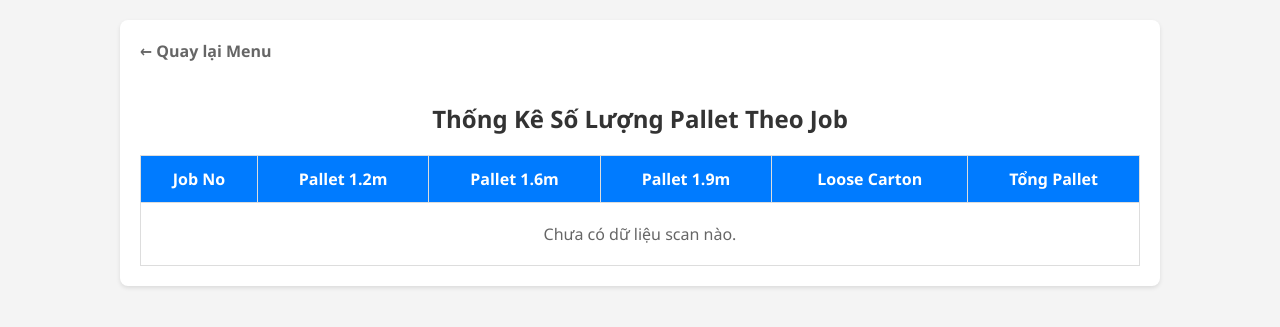
After one commit to Anhcodon2020/scan, a Flask app: template templates/statistics.html in a window 1280 px wide. The commit adds this page. Shown: the top 327 px of the page. Run offline with Flask 3, Linux system fonts and the light colour scheme; the template is opened without the code that fills it, so the values that code supplies are empty.

Commit message:
Add thống kê

```diff
--- a/app.py
+++ b/app.py
@@ -258,13 +258,33 @@ def delete_scan():
     job_type = data.get('job_type', '')
     pallet = data.get('pallet', '')
     sku = data.get('sku', '')
+    quantity = data.get('quantity')
 
     try:
-        # Xóa pallet (set null) cho các item thuộc job, pallet và sku này
+        # Nếu có số lượng cụ thể
+        if quantity is not None and str(quantity).strip() != '':
+            qty = int(quantity)
+            if qty > 0:
+                # Lấy danh sách ID cần xóa (giới hạn theo số lượng)
+                select_query = text("SELECT id FROM scanfile WHERE jobno_type = :job_type AND pallet = :pallet AND sku = :sku LIMIT :limit")
+                ids_res = db.session.execute(select_query, {'job_type': job_type, 'pallet': pallet, 'sku': sku, 'limit': qty})
+                ids = [row[0] for row in ids_res]
+
+                if not ids:
+                    return jsonify({'success': False, 'message': 'Không tìm thấy dữ liệu để xóa'})
+
+                # Xóa (update về null) các ID này
+                update_query = text("UPDATE scanfile SET pallet = NULL, pallet_type = NULL WHERE id IN :ids")
+                update_query = update_query.bindparams(bindparam('ids', expanding=True))
+                db.session.execute(update_query, {'ids': ids})
+                db.session.commit()
+                return jsonify({'success': True, 'message': f'Đã xóa {len(ids)} thùng.'})
+
+        # Mặc định: Xóa hết nếu không nhập số lượng
         query = text("UPDATE scanfile SET pallet = NULL, pallet_type = NULL WHERE jobno_type = :job_type AND pallet = :pallet AND sku = :sku")
         db.session.execute(query, {'job_type': job_type, 'pallet': pallet, 'sku': sku})
         db.session.commit()
-        return jsonify({'success': True})
+        return jsonify({'success': True, 'message': 'Đã xóa tất cả thùng của SKU này.'})
     except Exception as e:
         db.session.rollback()
         return jsonify({'success': False, 'message': str(e)})
@@ -696,5 +716,46 @@ def get_small_label_data():
     except Exception as e:
         return jsonify({'success': False, 'message': str(e)})
 
+@app.route('/stats')
+@login_required
+def stats_page():
+    try:
+        # Query: Đếm số lượng pallet duy nhất (DISTINCT pallet) theo từng loại và job
+        # Chỉ lấy những dòng đã có pallet (không null, không rỗng)
+        query = text("""
+            SELECT jobno, pallet_type, COUNT(DISTINCT pallet), COUNT(id)
+            FROM scanfile
+            WHERE pallet IS NOT NULL AND pallet != ''
+            GROUP BY jobno, pallet_type
+            ORDER BY jobno
+        """)
+        result = db.session.execute(query)
+
+        stats = {}
+        for row in result:
+            job = row[0]
+            p_type = row[1]
+            pallet_count = row[2]
+            sscc_count = row[3]
+
+            if not job: continue
+
+            if job not in stats:
+                stats[job] = {'1.2': 0, '1.6': 0, '1.9': 0, 'loose': 0, 'total': 0}
+
+            # Nếu là loose (Loose Carton) thì đếm số SSCC (thùng), ngược lại đếm số Pallet
+            if p_type == 'loose' or p_type == 'loosecarton':
+                count = sscc_count
+            else:
+                count = pallet_count
+
+            if p_type in stats[job]:
+                stats[job][p_type] += count
+                stats[job]['total'] += count
+
+        return render_template('statistics.html', stats=stats)
+    except Exception as e:
+        return f"Lỗi: {str(e)}"
+
 if __name__ == '__main__':
     app.run(debug=True)
--- a/templates/home.html
+++ b/templates/home.html
@@ -66,7 +66,7 @@
             <a href="/">Trang Chủ</a>
             {% if session.get('role') in ['admin', 'printer'] %}
             <a href="/add-product">Tạo nhãn thủ công</a>
-            <a href="/statistics">Thống Kê</a>
+            <a href="/stats">Thống Kê</a>
             <a href="/print-label">In Tem</a>
             {% endif %}
             <a href="/print-small-label" style="background-color: #17a2b8; color: white; border: none;">In Tem Nhỏ (Tag)</a>
--- /dev/null
+++ b/templates/statistics.html
@@ -0,0 +1,60 @@
+<!DOCTYPE html>
+<html lang="vi">
+<head>
+    <meta charset="UTF-8">
+    <meta name="viewport" content="width=device-width, initial-scale=1.0">
+    <title>Thống Kê Pallet</title>
+    <style>
+        body { font-family: 'Segoe UI', Tahoma, Geneva, Verdana, sans-serif; margin: 0; padding: 20px; background-color: #f4f4f4; }
+        .container { max-width: 1000px; margin: 0 auto; background: white; padding: 20px; border-radius: 8px; box-shadow: 0 2px 4px rgba(0,0,0,0.1); }
+        h2 { color: #333; text-align: center; margin-bottom: 20px; }
+
+        table { width: 100%; border-collapse: collapse; margin-top: 10px; }
+        th, td { border: 1px solid #ddd; padding: 12px; text-align: center; }
+        th { background-color: #007bff; color: white; font-weight: 600; }
+        tr:nth-child(even) { background-color: #f9f9f9; }
+        tr:hover { background-color: #f1f1f1; }
+
+        .btn-back { display: inline-block; margin-bottom: 20px; text-decoration: none; color: #666; font-size: 16px; font-weight: bold; }
+        .btn-back:hover { color: #007bff; }
+
+        .total-col { font-weight: bold; color: #007bff; background-color: #e8f0fe; }
+        .job-col { text-align: left; font-weight: bold; color: #333; }
+    </style>
+</head>
+<body>
+    <div class="container">
+        <a href="/" class="btn-back">← Quay lại Menu</a>
+        <h2>Thống Kê Số Lượng Pallet Theo Job</h2>
+
+        <table>
+            <thead>
+                <tr>
+                    <th>Job No</th>
+                    <th>Pallet 1.2m</th>
+                    <th>Pallet 1.6m</th>
+                    <th>Pallet 1.9m</th>
+                    <th>Loose Carton</th>
+                    <th>Tổng Pallet</th>
+                </tr>
+            </thead>
+            <tbody>
+                {% for job, counts in stats.items() %}
+                <tr>
+                    <td class="job-col">{{ job }}</td>
+                    <td>{{ counts['1.2'] }}</td>
+                    <td>{{ counts['1.6'] }}</td>
+                    <td>{{ counts['1.9'] }}</td>
+                    <td>{{ counts['loose'] }}</td>
+                    <td class="total-col">{{ counts['total'] }}</td>
+                </tr>
+                {% else %}
+                <tr>
+                    <td colspan="6" style="padding: 20px; color: #666;">Chưa có dữ liệu scan nào.</td>
+                </tr>
+                {% endfor %}
+            </tbody>
+        </table>
+    </div>
+</body>
+</html>
```
Also changed, not shown: templates/scan.html (+71 -24 lines).
